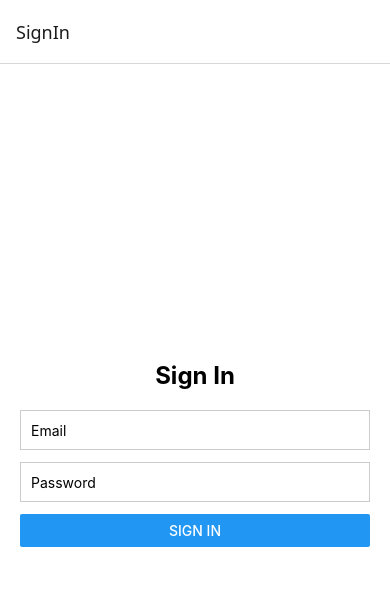
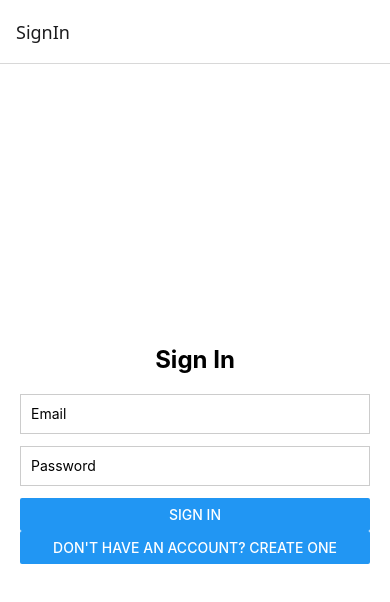
Before and after one commit to athiraponneth/HooHacks25, a React Native app: screen / in a window 390 px wide. Shown: the top 602 px of the page. Built offline with nearby package versions, Linux system fonts and the light colour scheme; no server answers.

Commit message:
create account

```diff
--- a/App.js
+++ b/App.js
@@ -4,7 +4,8 @@ import { createStackNavigator } from '@react-navigation/stack';
 import { View, Text, Button, TextInput, StyleSheet, Alert } from 'react-native';
 import { auth } from './firebaseConfig'; // Make sure you have firebase config
 import { signInWithEmailAndPassword, onAuthStateChanged } from 'firebase/auth';
-import OutfitSearchScreen from './OutfitSearchScreen'; // This is the outfit search screen
+import OutfitSearchScreen from './OutfitSearchScreen'; // Outfit search screen
+import CreateAccountScreen from './CreateAccountScreen'; // Create account screen
 
 // Sign In Screen Component
 function SignInScreen({ navigation }) {
@@ -37,6 +38,10 @@ function SignInScreen({ navigation }) {
         onChangeText={setPassword}
       />
       <Button title="Sign In" onPress={handleSignIn} />
+      <Button
+        title="Don't have an account? Create one"
+        onPress={() => navigation.replace('CreateAccount')}
+      />
     </View>
   );
 }
@@ -60,7 +65,10 @@ export default function App() {
         {user ? (
           <Stack.Screen name="OutfitSearchScreen" component={OutfitSearchScreen} />
         ) : (
-          <Stack.Screen name="SignIn" component={SignInScreen} />
+          <>
+            <Stack.Screen name="SignIn" component={SignInScreen} />
+            <Stack.Screen name="CreateAccount" component={CreateAccountScreen} />
+          </>
         )}
       </Stack.Navigator>
     </NavigationContainer>
```
